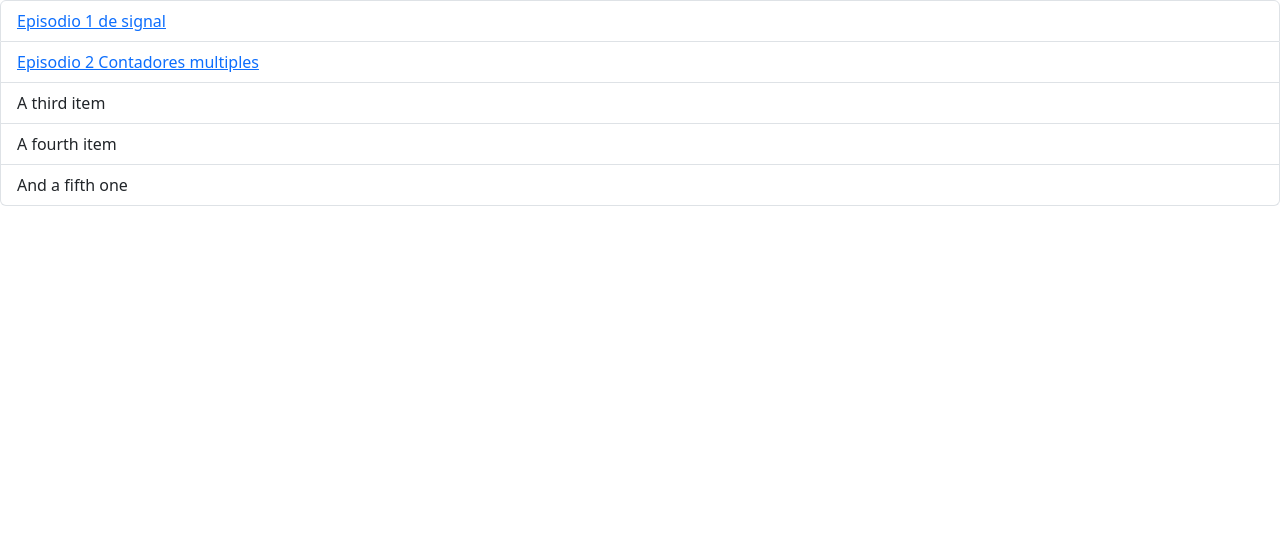
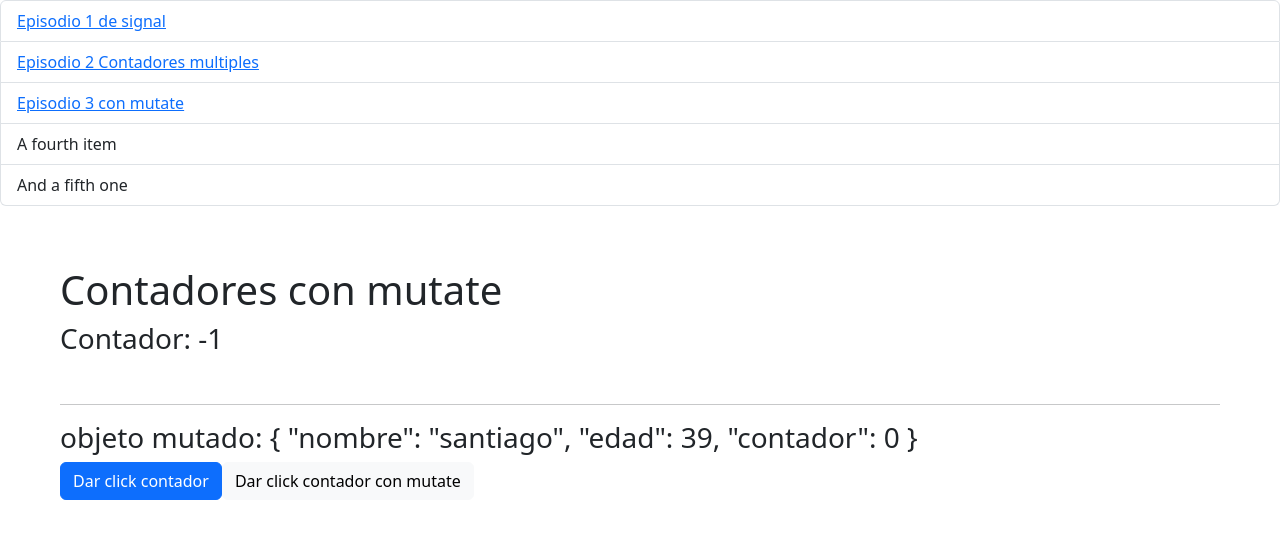
Before and after one commit to betweencode/TALLER-SIGNALS-ANGULAR, an Angular app: page /episodio3 in a window 1280 px wide. Before the commit this address led to /. Shown: the top 538 px of the page. Built offline with nearby package versions, Linux system fonts and the light colour scheme.

Commit message:
terminando mutate, update y set

```diff
--- a/src/app/app-routing.module.ts
+++ b/src/app/app-routing.module.ts
@@ -2,10 +2,12 @@ import { NgModule } from '@angular/core';
 import { RouterModule, Routes } from '@angular/router';
 import { Episodio1incrementablessignalComponent } from './pages/episodio1incrementablessignal/episodio1incrementablessignal.component';
 import { Episodio2incrementablesmultiplesComponent } from './pages/episodio2incrementablesmultiples/episodio2incrementablesmultiples.component';
+import { ConmutateComponent } from './pages/episodio3incrementablemutate/conmutate/conmutate.component';
 
 const routes: Routes = [
   {path:'episodio1',component:Episodio1incrementablessignalComponent},
-  {path:'episodio2',component:Episodio2incrementablesmultiplesComponent}
+  {path:'episodio2',component:Episodio2incrementablesmultiplesComponent},
+  {path:'episodio3',component:ConmutateComponent}
 ];
 
 @NgModule({
--- a/src/app/app.component.html
+++ b/src/app/app.component.html
@@ -1,7 +1,7 @@
 <ul class="list-group">
   <li class="list-group-item"><a routerLink="/episodio1">Episodio 1 de signal</a></li>
   <li class="list-group-item"><a routerLink="/episodio2">Episodio 2 Contadores multiples</a></li>
-  <li class="list-group-item">A third item</li>
+  <li class="list-group-item"><a routerLink="/episodio3">Episodio 3 con mutate</a></li>
   <li class="list-group-item">A fourth item</li>
   <li class="list-group-item">And a fifth one</li>
 </ul>
--- a/src/app/app.module.ts
+++ b/src/app/app.module.ts
@@ -7,6 +7,7 @@ import { MicartComponent } from './pages/episodio1incrementablessignal/micart/mi
 import { Episodio1incrementablessignalComponent } from './pages/episodio1incrementablessignal/episodio1incrementablessignal.component';
 import { Mycart2Component } from './pages/episodio2incrementablesmultiples/mycart2/mycart2.component';
 import { Episodio2incrementablesmultiplesComponent } from './pages/episodio2incrementablesmultiples/episodio2incrementablesmultiples.component';
+import { ConmutateComponent } from './pages/episodio3incrementablemutate/conmutate/conmutate.component';
 
 @NgModule({
   declarations: [
@@ -14,7 +15,8 @@ import { Episodio2incrementablesmultiplesComponent } from './pages/episodio2incr
       MicartComponent,
       Episodio1incrementablessignalComponent,
       Mycart2Component,
-      Episodio2incrementablesmultiplesComponent
+      Episodio2incrementablesmultiplesComponent,
+      ConmutateComponent
    ],
   imports: [
     BrowserModule,
--- /dev/null
+++ b/src/app/pages/episodio3incrementablemutate/conmutate/conmutate.component.html
@@ -0,0 +1,13 @@
+<header>
+  <h1>Contadores con mutate</h1>
+</header>
+
+
+
+<h3>Contador: {{contador1()}}</h3>
+<br>
+<hr>
+<h3>objeto mutado: {{conmutate() | json}}</h3>
+
+<button (click)="eventoclick()" class="btn btn-primary">Dar click contador</button>
+<button (click)="eventoconmutate()" class="btn btn-light">Dar click contador con mutate</button>
--- /dev/null
+++ b/src/app/pages/episodio3incrementablemutate/conmutate/conmutate.component.ts
@@ -0,0 +1,44 @@
+import { Component, OnInit, signal } from '@angular/core';
+
+@Component({
+  selector: 'app-conmutate',
+  templateUrl: './conmutate.component.html',
+  styleUrls: ['./conmutate.component.css']
+})
+export class ConmutateComponent implements OnInit {
+
+  public contador1 = signal(-1);
+
+  public conmutate = signal({nombre:"santiago",edad:39,contador:0});
+
+  constructor() { }
+
+  /*
+
+  set --> REMPLAZA TODO EL VALOR DEL SIGNAL Y NO LE IMPORTA QUE TENGA UN VALOR PREVIAMENTE GUARDADO, PODEMOS USARLO PARA DATOS PRIMITIVOS Y NO PRIMITOS
+  update --> IGUAL QUE EL SET REMPLAZA TODO EL VALOR PERO LA DIFERENCIA ES QUE PUEDES RECUPERAR EL VALOR ANTERIOR Y HACER ALGO CON EL COMO UN CONTADOR O MODIFICAR LA VARIABLE PERO UNA VEZ TERMINE EL UPDATE SE REMPLAZA TODO... NO TE VAYAS A IR CON LA FINTA, PUEDE SER QUE MODIFIQUES UN OBJETO ARRAY Y TODO O UN JSON O ETC... Y USES EL UPDATE
+             Y A SIMPLE VISTA VERAS QUE AL MOMENTO DE UTILIZAR EL UPDATE VEAS QUE SOLO CAMBIO LAS PROPIEDADES PERO EN SI SE HIZO UN REMPLAZO GENERAL COMO LO HIZO EL SET
+
+  mutate --> El mutate te da la oportunidad de recuperar el valor anterior y modificarlo, este no remplazara los valores si no que trabajara con el valor actual
+             NOTA: esto es solo para datos NO PRIMITIVOS...
+  */
+
+  ngOnInit() {
+  }
+
+  public eventoclick():void{
+    this.contador1.update( valor => valor+3);
+  }
+
+  public eventoconmutate():void{
+    //Los valores primitivos (booleanos, integer, numericos, decimales ...) se pasan como una copia
+    //Los valores no primitos (arreglo, objeto, cualquier cosa) por referencial...
+    console.log("muta");
+    this.conmutate.mutate(valor => {
+      valor.edad=40;
+      valor.nombre = "joel calvo";
+      valor.contador = valor.contador +2;
+    });
+  }
+
+}
```
Also changed, not shown: src/app/pages/episodio3incrementablemutate/conmutate/conmutate.component.css (added), 1 other file (tests, documents, lock files or other folders).
